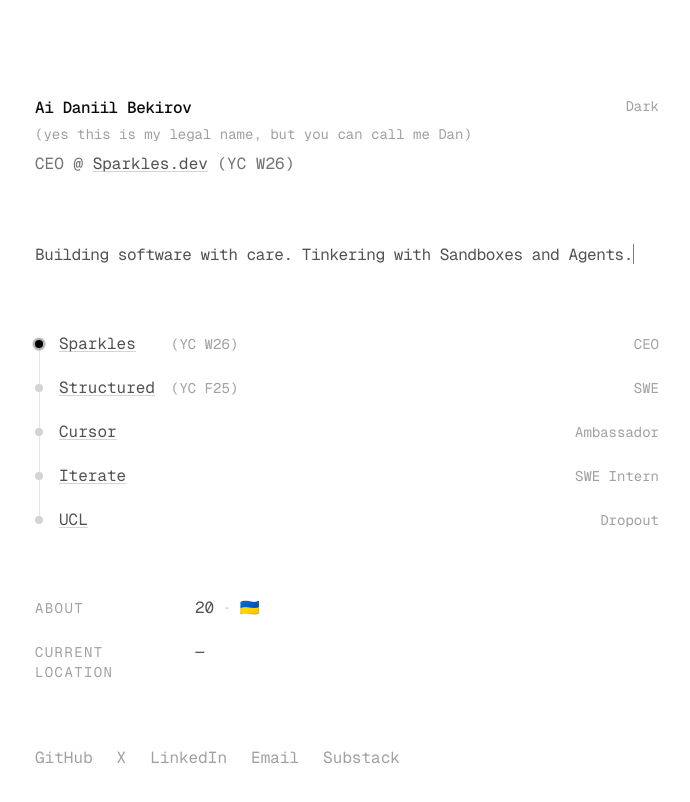
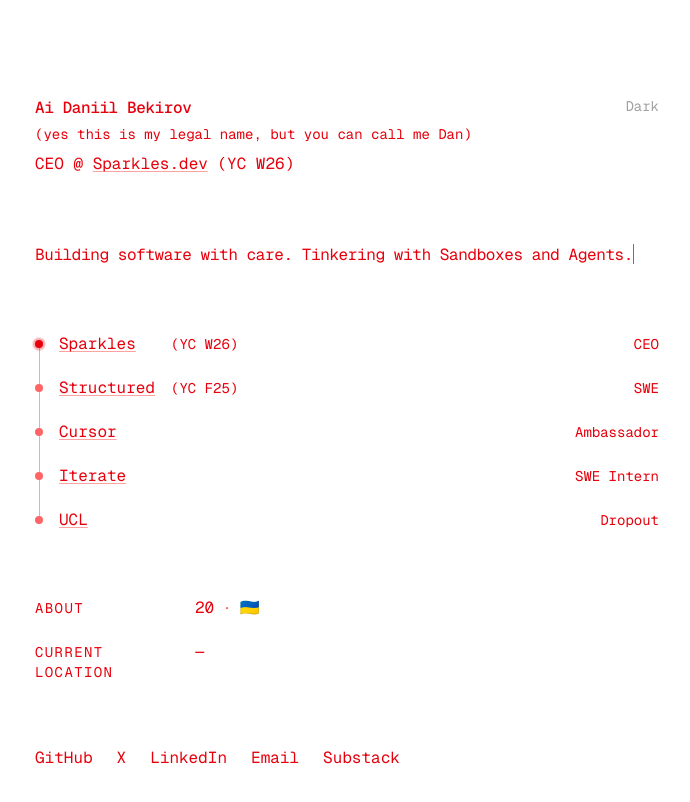
Before and after one commit to Texseractrum/me, a Next.js app: page / in a window 1280 px wide. Shown: the top 802 px of the page, without its empty margins (293-983 px from the left). Built offline with nearby package versions, Linux system fonts and the light colour scheme; no server answers; the database is empty.

Commit message:
style: change text color scheme to red-600 for entire page ✨
Co-Authored-By: Notd <texseractrum@gmail.com>

```diff
--- a/app/page.tsx
+++ b/app/page.tsx
@@ -8,25 +8,25 @@
   const location = await getLocation();
 
   return (
-    <main className="min-h-screen bg-background text-foreground">
+    <main className="min-h-screen bg-background text-red-600">
       <div className="relative mx-auto flex min-h-screen max-w-2xl flex-col justify-center px-6 py-24">
         <header className="mb-16">
           <div className="flex items-start justify-between">
-            <h1 className="font-mono text-base font-medium tracking-tight">
+            <h1 className="font-mono text-base font-medium tracking-tight text-red-600">
               Ai Daniil Bekirov
             </h1>
             <ThemeToggle />
           </div>
-          <p className="mt-1 font-mono text-sm text-neutral-400">
+          <p className="mt-1 font-mono text-sm text-red-600">
             (yes this is my legal name, but you can call me Dan)
           </p>
-          <p className="mt-2 font-mono text-base text-neutral-500">
+          <p className="mt-2 font-mono text-base text-red-600">
             CEO @{" "}
             <a
               href="https://sparkles.dev"
               target="_blank"
               rel="noopener noreferrer"
-              className="text-neutral-600 underline decoration-neutral-300 underline-offset-2 transition-colors hover:text-black hover:decoration-black dark:text-neutral-400 dark:decoration-neutral-600 dark:hover:text-white dark:hover:decoration-white"
+              className="text-red-600 underline decoration-red-300 underline-offset-2 transition-colors hover:text-red-700 hover:decoration-red-700"
             >
               Sparkles.dev
             </a>{" "}
@@ -35,7 +35,7 @@
         </header>
 
         <section className="mb-16">
-          <p className="font-mono text-base leading-relaxed text-neutral-600 whitespace-nowrap dark:text-neutral-400">
+          <p className="font-mono text-base leading-relaxed text-red-600 whitespace-nowrap">
             <TypingText
               text="Building software with care. "
               as="span"
@@ -50,7 +50,7 @@
               typingSpeed={40}
               initialDelay={2000}
               showCursor={true}
-              cursorClassName="bg-neutral-600 dark:bg-neutral-400"
+              cursorClassName="bg-red-600"
             />
           </p>
         </section>
@@ -58,27 +58,27 @@
         <section className="mb-16">
           <div className="relative space-y-0">
             {/* Timeline line */}
-            <div className="absolute left-1 top-2 h-[calc(100%-16px)] w-px bg-neutral-200 dark:bg-neutral-700" />
+            <div className="absolute left-1 top-2 h-[calc(100%-16px)] w-px bg-red-300" />
 
             {/* Sparkles */}
             <div className="relative flex items-center gap-4 pb-5">
               <div className="relative z-10">
-                <div className="absolute inset-0 h-2 w-2 animate-ping rounded-full bg-black opacity-75 dark:bg-white" />
-                <div className="relative h-2 w-2 rounded-full bg-black dark:bg-white" />
+                <div className="absolute inset-0 h-2 w-2 animate-ping rounded-full bg-red-600 opacity-75" />
+                <div className="relative h-2 w-2 rounded-full bg-red-600" />
               </div>
               <div className="flex flex-1 items-baseline">
                 <a
                   href="https://sparkles.dev"
                   target="_blank"
                   rel="noopener noreferrer"
-                  className="w-28 font-mono text-base text-neutral-600 underline decoration-neutral-300 underline-offset-2 transition-colors hover:text-black hover:decoration-black dark:text-neutral-400 dark:decoration-neutral-600 dark:hover:text-white dark:hover:decoration-white"
+                  className="w-28 font-mono text-base text-red-600 underline decoration-red-300 underline-offset-2 transition-colors hover:text-red-700 hover:decoration-red-700"
                 >
                   Sparkles
                 </a>
-                <span className="w-20 font-mono text-sm text-neutral-400">
+                <span className="w-20 font-mono text-sm text-red-600">
                   (YC W26)
                 </span>
-                <span className="ml-auto font-mono text-sm text-neutral-400">
+                <span className="ml-auto font-mono text-sm text-red-600">
                   CEO
                 </span>
               </div>
@@ -86,20 +86,20 @@
 
             {/* Structured */}
             <div className="relative flex items-center gap-4 pb-5">
-              <div className="relative z-10 h-2 w-2 rounded-full bg-neutral-300 dark:bg-neutral-600" />
+              <div className="relative z-10 h-2 w-2 rounded-full bg-red-400" />
               <div className="flex flex-1 items-baseline">
                 <a
                   href="https://getstructured.ai"
                   target="_blank"
                   rel="noopener noreferrer"
-                  className="w-28 font-mono text-base text-neutral-600 underline decoration-neutral-300 underline-offset-2 transition-colors hover:text-black hover:decoration-black dark:text-neutral-400 dark:decoration-neutral-600 dark:hover:text-white dark:hover:decoration-white"
+                  className="w-28 font-mono text-base text-red-600 underline decoration-red-300 underline-offset-2 transition-colors hover:text-red-700 hover:decoration-red-700"
                 >
                   Structured
                 </a>
-                <span className="w-20 font-mono text-sm text-neutral-400">
+                <span className="w-20 font-mono text-sm text-red-600">
                   (YC F25)
                 </span>
-                <span className="ml-auto font-mono text-sm text-neutral-400">
+                <span className="ml-auto font-mono text-sm text-red-600">
                   SWE
                 </span>
               </div>
@@ -107,18 +107,18 @@
 
             {/* Cursor */}
             <div className="relative flex items-center gap-4 pb-5">
-              <div className="relative z-10 h-2 w-2 rounded-full bg-neutral-300 dark:bg-neutral-600" />
+              <div className="relative z-10 h-2 w-2 rounded-full bg-red-400" />
               <div className="flex flex-1 items-baseline">
                 <a
                   href="https://cursor.com"
                   target="_blank"
                   rel="noopener noreferrer"
-                  className="w-28 font-mono text-base text-neutral-600 underline decoration-neutral-300 underline-offset-2 transition-colors hover:text-black hover:decoration-black dark:text-neutral-400 dark:decoration-neutral-600 dark:hover:text-white dark:hover:decoration-white"
+                  className="w-28 font-mono text-base text-red-600 underline decoration-red-300 underline-offset-2 transition-colors hover:text-red-700 hover:decoration-red-700"
                 >
                   Cursor
                 </a>
                 <span className="w-20" />
-                <span className="ml-auto font-mono text-sm text-neutral-400">
+                <span className="ml-auto font-mono text-sm text-red-600">
                   Ambassador
                 </span>
               </div>
@@ -126,18 +126,18 @@
 
             {/* Iterate */}
             <div className="relative flex items-center gap-4 pb-5">
-              <div className="relative z-10 h-2 w-2 rounded-full bg-neutral-300 dark:bg-neutral-600" />
+              <div className="relative z-10 h-2 w-2 rounded-full bg-red-400" />
               <div className="flex flex-1 items-baseline">
                 <a
                   href="https://iterate.com"
                   target="_blank"
                   rel="noopener noreferrer"
-                  className="w-28 font-mono text-base text-neutral-600 underline decoration-neutral-300 underline-offset-2 transition-colors hover:text-black hover:decoration-black dark:text-neutral-400 dark:decoration-neutral-600 dark:hover:text-white dark:hover:decoration-white"
+                  className="w-28 font-mono text-base text-red-600 underline decoration-red-300 underline-offset-2 transition-colors hover:text-red-700 hover:decoration-red-700"
                 >
                   Iterate
                 </a>
                 <span className="w-20" />
-                <span className="ml-auto font-mono text-sm text-neutral-400">
+                <span className="ml-auto font-mono text-sm text-red-600">
                   SWE Intern
                 </span>
               </div>
@@ -145,18 +145,18 @@
 
             {/* UCL */}
             <div className="relative flex items-center gap-4">
-              <div className="relative z-10 h-2 w-2 rounded-full bg-neutral-300 dark:bg-neutral-600" />
+              <div className="relative z-10 h-2 w-2 rounded-full bg-red-400" />
               <div className="flex flex-1 items-baseline">
                 <a
                   href="https://ucl.ac.uk"
                   target="_blank"
                   rel="noopener noreferrer"
-                  className="w-28 font-mono text-base text-neutral-600 underline decoration-neutral-300 underline-offset-2 transition-colors hover:text-black hover:decoration-black dark:text-neutral-400 dark:decoration-neutral-600 dark:hover:text-white dark:hover:decoration-white"
+                  className="w-28 font-mono text-base text-red-600 underline decoration-red-300 underline-offset-2 transition-colors hover:text-red-700 hover:decoration-red-700"
                 >
                   UCL
                 </a>
                 <span className="w-20" />
-                <span className="ml-auto font-mono text-sm text-neutral-400">
+                <span className="ml-auto font-mono text-sm text-red-600">
                   Dropout
                 </span>
               </div>
@@ -166,22 +166,22 @@
 
         <section className="mb-16 space-y-5">
           <div className="flex items-baseline gap-4">
-            <span className="w-36 shrink-0 font-mono text-sm uppercase tracking-widest text-neutral-400">
+            <span className="w-36 shrink-0 font-mono text-sm uppercase tracking-widest text-red-600">
               About
             </span>
-            <span className="font-mono text-base text-neutral-600 dark:text-neutral-400">
-              20<span className="mx-2 text-neutral-300">·</span>🇺🇦
+            <span className="font-mono text-base text-red-600">
+              20<span className="mx-2 text-red-400">·</span>🇺🇦
             </span>
           </div>
 
           <div className="flex items-baseline gap-4">
-            <span className="w-36 shrink-0 font-mono text-sm uppercase tracking-widest text-neutral-400">
+            <span className="w-36 shrink-0 font-mono text-sm uppercase tracking-widest text-red-600">
               Current location
             </span>
-            <span className="font-mono text-base text-neutral-600 dark:text-neutral-400">
+            <span className="font-mono text-base text-red-600">
               {location.city ?? "—"}
               {location.country && (
-                <span className="text-neutral-400">, {location.country}</span>
+                <span className="text-red-600">, {location.country}</span>
               )}
             </span>
           </div>
@@ -195,7 +195,7 @@
                 href="https://github.com/Texseractrum"
                 target="_blank"
                 rel="noopener noreferrer"
-                className="text-neutral-400 transition-colors duration-200 hover:text-black dark:hover:text-white"
+                className="text-red-600 transition-colors duration-200 hover:text-red-700"
               >
                 GitHub
               </a>
@@ -205,7 +205,7 @@
                 href="https://x.com/aidaniil"
                 target="_blank"
                 rel="noopener noreferrer"
-                className="text-neutral-400 transition-colors duration-200 hover:text-black dark:hover:text-white"
+                className="text-red-600 transition-colors duration-200 hover:text-red-700"
               >
                 X
               </a>
@@ -215,7 +215,7 @@
                 href="https://www.linkedin.com/in/aidaniilbekirov/"
                 target="_blank"
                 rel="noopener noreferrer"
-                className="text-neutral-400 transition-colors duration-200 hover:text-black dark:hover:text-white"
+                className="text-red-600 transition-colors duration-200 hover:text-red-700"
               >
                 LinkedIn
               </a>
@@ -223,7 +223,7 @@
             <li>
               <a
                 href="mailto:dan@sparkles.dev"
-                className="text-neutral-400 transition-colors duration-200 hover:text-black dark:hover:text-white"
+                className="text-red-600 transition-colors duration-200 hover:text-red-700"
               >
                 Email
               </a>
@@ -233,7 +233,7 @@
                 href="https://substack.aidaniil.com"
                 target="_blank"
                 rel="noopener noreferrer"
-                className="text-neutral-400 transition-colors duration-200 hover:text-black dark:hover:text-white"
+                className="text-red-600 transition-colors duration-200 hover:text-red-700"
               >
                 Substack
               </a>
```
